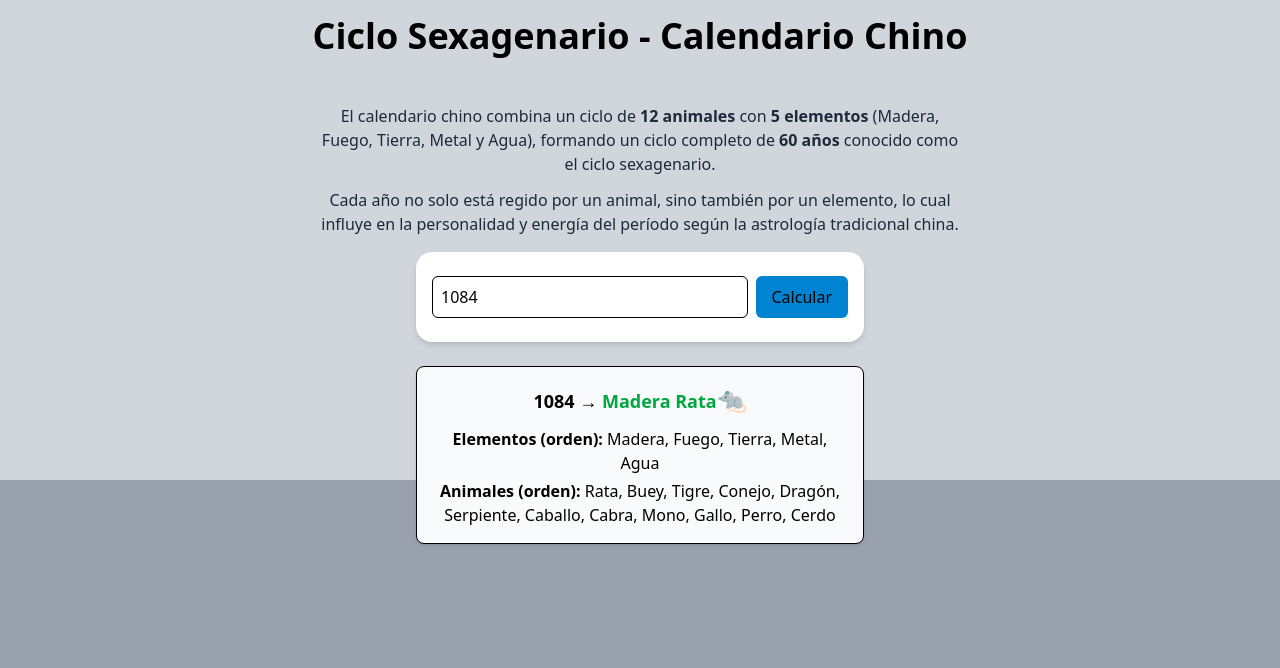
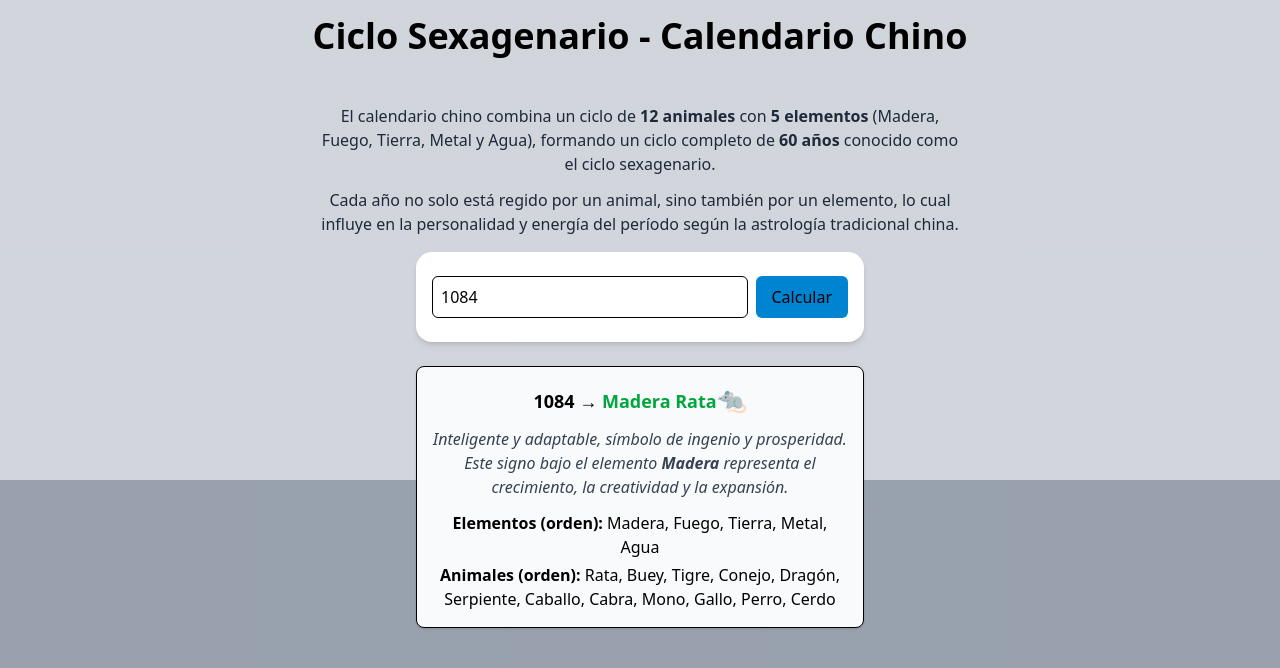
Before and after one commit to joaub/calendario-chino, a React (Vite) app: page / in a window 1280 px wide. Both pictures are taken after a click on the button "Calcular". Shown: the top 668 px of the page. Built offline with nearby package versions, Linux system fonts and the light colour scheme.

Commit message:
descripciones del animal y elemento

```diff
--- a/src/App.jsx
+++ b/src/App.jsx
@@ -42,6 +42,28 @@ function App() {
     Tierra: "text-yellow-600",
     Metal: "text-gray-600",
     Agua: "text-blue-600",
+  };
+  const descripcionesAnimales = {
+    Rata: "Inteligente y adaptable, símbolo de ingenio y prosperidad.",
+    Buey: "Paciente, fuerte y confiable, representa la disciplina y el esfuerzo constante.",
+    Tigre: "Valiente, apasionado y protector, líder nato que inspira respeto.",
+    Conejo: "Amable, diplomático y sensible, amante de la paz y la armonía.",
+    Dragón: "Poderoso, carismático y creativo, emblema de éxito y buena fortuna.",
+    Serpiente: "Sabia, intuitiva y elegante, con gran capacidad de análisis.",
+    Caballo: "Libre, alegre y energético, amante de la aventura y la independencia.",
+    Cabra: "Artística, empática y tranquila, busca la belleza y la estabilidad emocional.",
+    Mono: "Ingenioso, curioso y divertido, símbolo de inteligencia y picardía.",
+    Gallo: "Organizado, valiente y observador, con gran sentido del deber y del detalle.",
+    Perro: "Leal, protector y justo, siempre busca la verdad y la fidelidad.",
+    Cerdo: "Generoso, honesto y amable, disfruta de la vida con serenidad y gratitud.",
+  };
+
+  const descripcionesElementos = {
+    Madera: "representa el crecimiento, la creatividad y la expansión.",
+    Fuego: "simboliza la pasión, la energía y la transformación.",
+    Tierra: "aporta estabilidad, paciencia y equilibrio.",
+    Metal: "refleja la justicia, la disciplina y la fortaleza interior.",
+    Agua: "encarna la sabiduría, la intuición y la adaptabilidad.",
   };
 
 
@@ -129,6 +151,10 @@ function App() {
                 <span className="text-2xl">{animalEmojis[confirmedResult.animal]}</span>
               </span>
             </p>
+            <p className="text-gray-700 italic">
+              {descripcionesAnimales[confirmedResult.animal]} Este signo bajo el
+              elemento <strong>{confirmedResult.elemento}</strong> {descripcionesElementos[confirmedResult.elemento]}
+            </p>
 
             <div className="text-sm sm:text-base space-y-1">
               <p>
```
